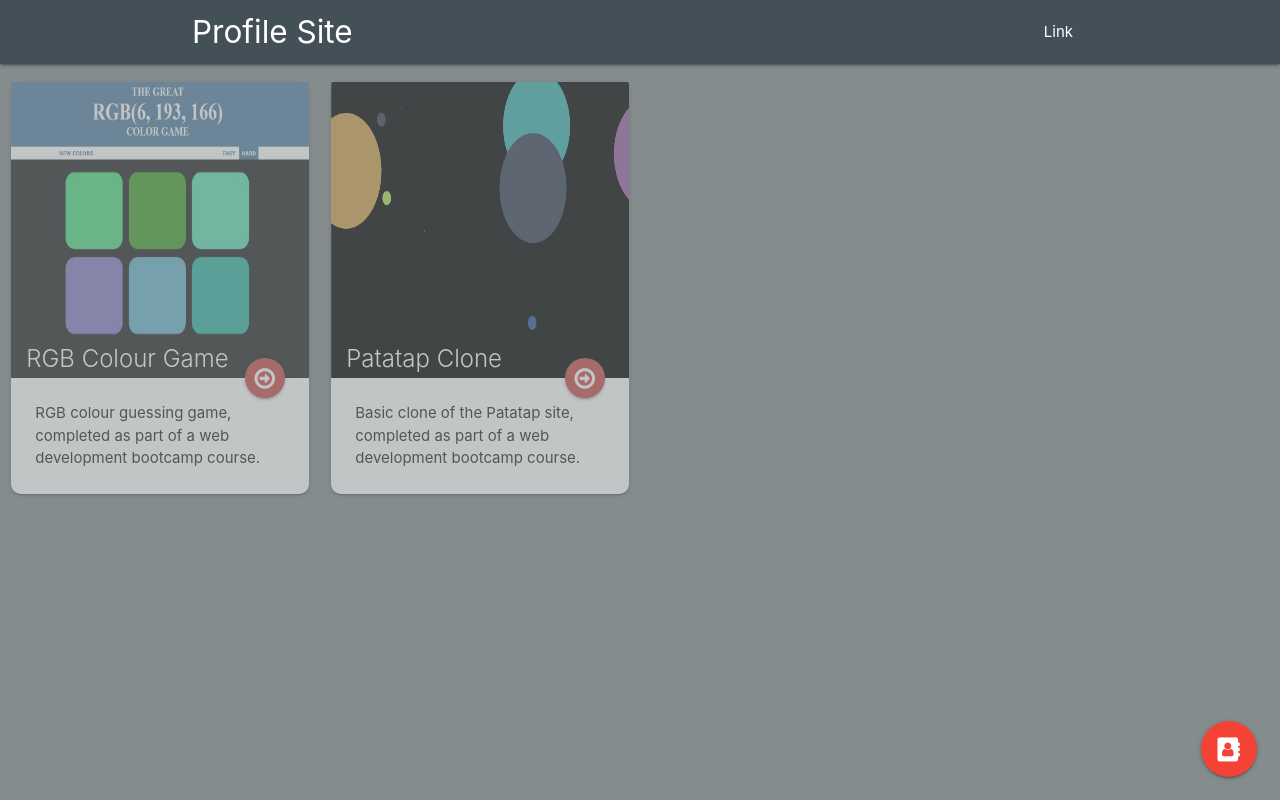
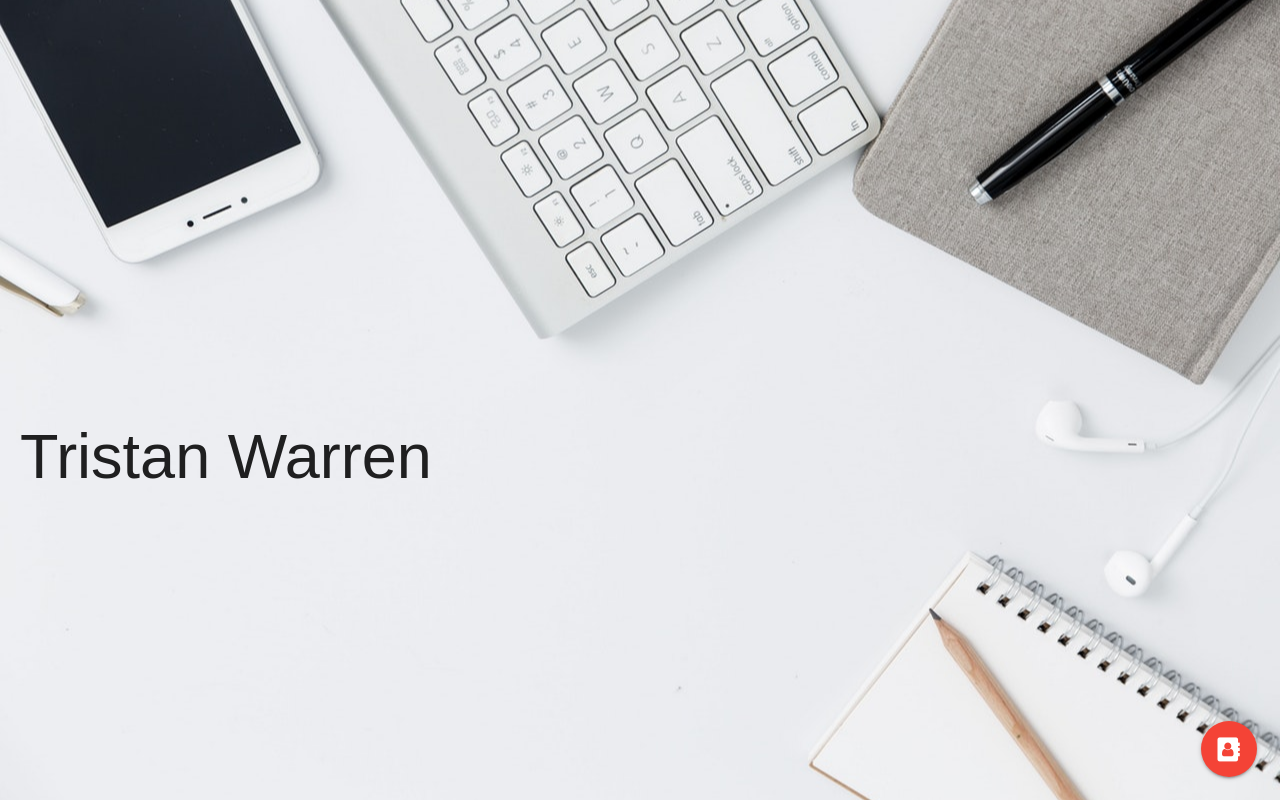
Before and after one commit to Tristanw3/Website, a plain HTML site: page index.html in a window 1280 px wide. Drawn offline with nearby package versions, Linux system fonts and the light colour scheme.

Commit message:
website look change

```diff
--- /dev/null
+++ b/Journey/contents.js
@@ -0,0 +1,3 @@
+  $(document).ready(function(){
+    $('.scrollspy').scrollSpy();
+  });
--- a/index.html
+++ b/index.html
@@ -12,47 +12,9 @@
 
 </head>
 <body>
-  <nav>
-  	<div class="container">
-	    <div class="nav-wrapper">
-	      <a href="#" class="brand-logo">Profile Site</a>
-	      <ul id="nav-mobile" class="right hide-on-med-and-down">
-	        <li><a>Link</a></li>
-	      </ul>
-	    </div>
-    </div>
-  </nav>
-  <div id="spacer"></div>
-  <div class="row">
-    <div class="col s12 m6 l4 xl3">
-      <div class="card">
-        <div class="card-image">
-          <img src="RGB_IMG.jpg">
-          <span class="card-title">RGB Colour Game</span>
-          <a class="btn-floating halfway-fab waves-effect waves-light red" href="https://tristanw3.github.io/RGB-Colour-Game/"><i class="fa fa-arrow-circle-o-right" aria-hidden="true"></i></a>
-        </div>
-        <div class="card-content">
-          <p>RGB colour guessing game, completed as part of a web development bootcamp course.</p>
-        </div>
-      </div>
-    </div>
-    <div class="col s12 m6 l4 xl3">
-      <div class="card">
-        <div class="card-image">
-          <img src="Patatap.jpg">
-          <span class="card-title">Patatap Clone</span>
-          <a class="btn-floating halfway-fab waves-effect waves-light red" href="https://tristanw3.github.io/Patatap-Clone/"><i class="fa fa-arrow-circle-o-right" aria-hidden="true"></i></a>
-        </div>
-        <div class="card-content">
-          <p>Basic clone of the Patatap site, completed as part of a web development bootcamp course.</p>
-        </div>
-      </div>
-    </div>
-  </div>
-
-
-
-
+	<div class="firstBackground">
+		<h1>Tristan Warren</h1>
+	</div>
   <div class="fixed-action-btn">
     <a class="btn-floating btn-large red">
       <i class="fa fa-address-book" aria-hidden="true"></i>
--- a/styles.css
+++ b/styles.css
@@ -1,53 +1,32 @@
 body	{
 	background-color: #848c8e;
+	font-family: 'Raleway', sans-serif;
 }
 
-nav	{
-	background-color: #435058;
-}
-
-
-.container	{
-	max-width: 90%;
-}
-
-#spacer	{
-	padding-bottom: 10px;
-}
-
-.card	{
-	opacity: 0.5;
-	filter: grayscale(30%);
-	border-radius: 10px 10px 10px 10px;
-}
-
-.card:hover	{
-	opacity: 1;
-	transition: 0.5s;
-	filter: none;
-}
-
-.card:hover .btn-floating	{
-	transform: scale(1.8);
-	transition: transform 300ms cubic-bezier(0.175, 0.885, 0.32, 1.275);
-}
-
-img 	{
-	height: 296.617px;
+.firstBackground {
+  height: 100vh;
+  background-image: url("office.jpeg");
+  background-color: #726E6D;
+  background-attachment: fixed;
+  background-position: center;
+  background-repeat: no-repeat;
+  background-size: cover;
+  position: relative;
+	padding-top: 380px;
+	padding-left: 20px;
+	display: flex;
 
 }
 
-.card .card-image .card-title	{
-	padding-bottom: 1px;
-	padding-left: 15px;
+h1 {
+	opacity: 0;
+  transform: translateX(-12px);
+  animation: 0.7s slidefade 0s forwards;
 }
 
-/*.card:hover	{
-	border: red solid 1px;
-}*/
-
-
-
-/*.square:hover	{
-	border: 5px solid green;
-}*/
+@keyframes slidefade {
+  100% {
+    opacity: 1;
+    transform: translateY(0px);
+  }
+}
```
Also changed, not shown: Journey/CodingJourney.html (added, +34 -0 lines), office.jpeg (added), 1 other file.
